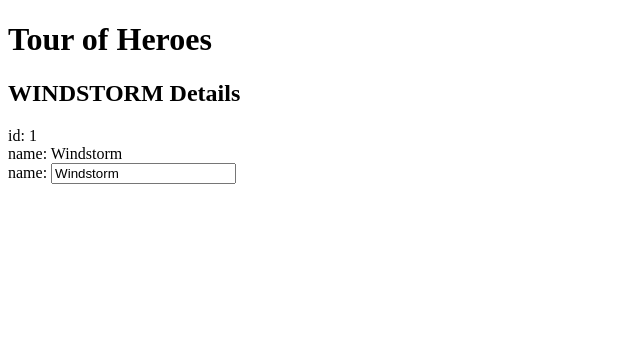
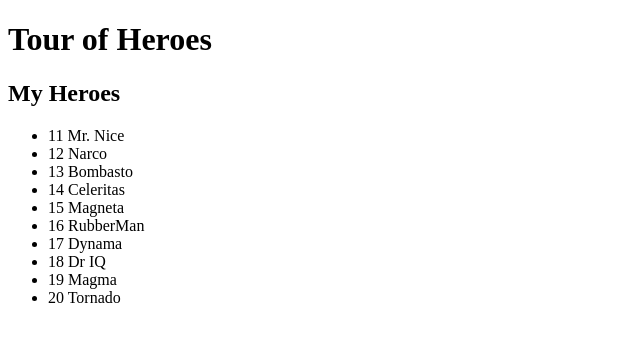
Before and after one commit to david2999999/Angular-6, an Angular app in the folder Angular-Project/: page / in a window 1280 px wide. Shown: the top 342 px of the page, without its empty margins (0-640 px from the left). Built offline with nearby package versions, Linux system fonts and the light colour scheme.

Commit message:
creating a list with *ngFor

```diff
--- a/Angular-Project/src/app/heroes/heroes.component.html
+++ b/Angular-Project/src/app/heroes/heroes.component.html
@@ -1,9 +1,6 @@
-<h2>{{hero.name | uppercase}} Details</h2>
-<div><span>id: </span>{{hero.id}}</div>
-<div><span>name: </span>{{hero.name}}</div>
-
-<div>
-	<label>name:
-		<input [(ngModel)]="hero.name" placeholder="name">
-	</label>
-</div>
+<h2>My Heroes</h2>
+<ul class="heroes">
+  <li *ngFor="let hero of heroes">
+    <span class="badge">{{hero.id}}</span> {{hero.name}}
+  </li>
+</ul>
--- a/Angular-Project/src/app/heroes/heroes.component.ts
+++ b/Angular-Project/src/app/heroes/heroes.component.ts
@@ -1,5 +1,8 @@
 import { Component, OnInit } from '@angular/core';
+
 import { Hero } from '../models/hero.model';
+
+import { HEROES } from '../mock/mock-heroes';
 
 @Component({
   selector: 'app-heroes',
@@ -7,10 +10,7 @@ import { Hero } from '../models/hero.model';
   styleUrls: ['./heroes.component.css']
 })
 export class HeroesComponent implements OnInit {
-    hero: Hero = {
-        id: 1,
-        name: 'Windstorm'
-    }
+    heroes = HEROES;
 
     constructor() { }
 
--- /dev/null
+++ b/Angular-Project/src/app/mock/mock-heroes.ts
@@ -0,0 +1,14 @@
+import { Hero } from '../models/hero.model';
+
+export const HEROES: Hero[] = [
+  { id: 11, name: 'Mr. Nice' },
+  { id: 12, name: 'Narco' },
+  { id: 13, name: 'Bombasto' },
+  { id: 14, name: 'Celeritas' },
+  { id: 15, name: 'Magneta' },
+  { id: 16, name: 'RubberMan' },
+  { id: 17, name: 'Dynama' },
+  { id: 18, name: 'Dr IQ' },
+  { id: 19, name: 'Magma' },
+  { id: 20, name: 'Tornado' }
+];
```
